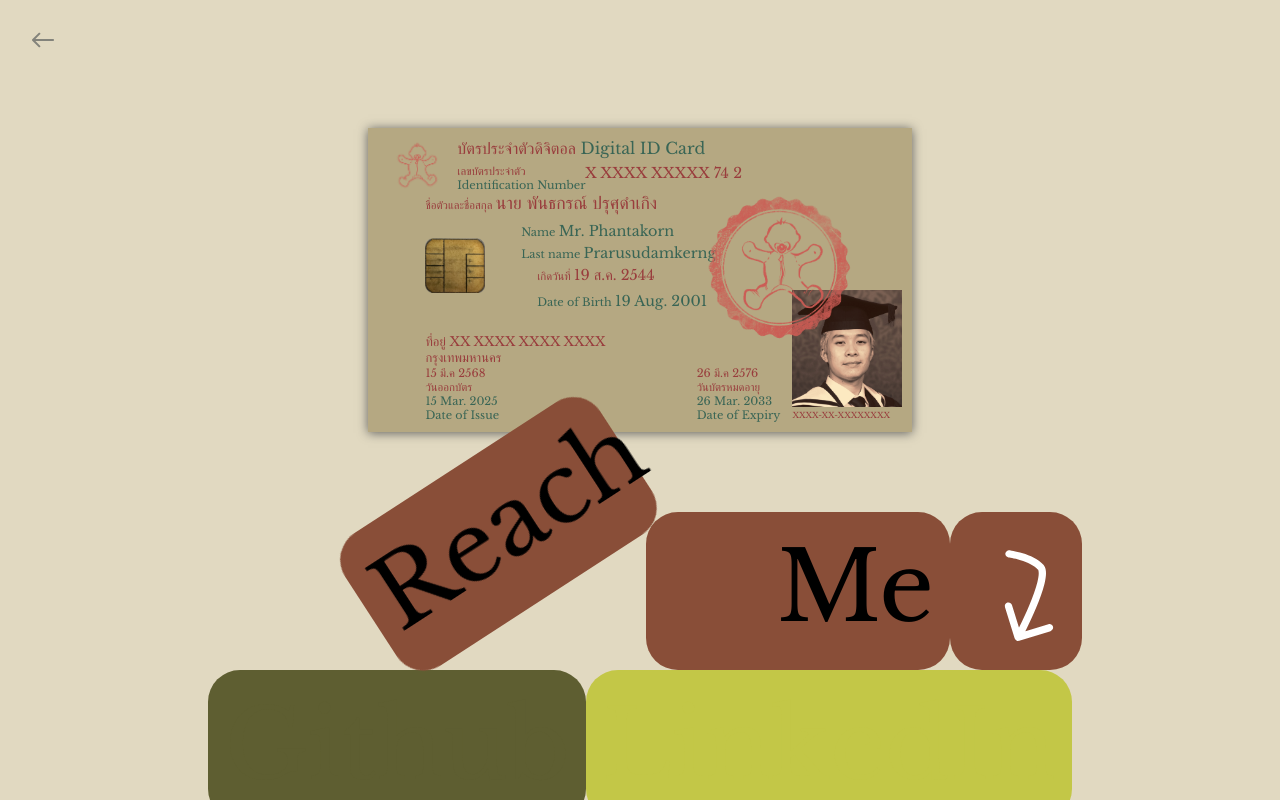
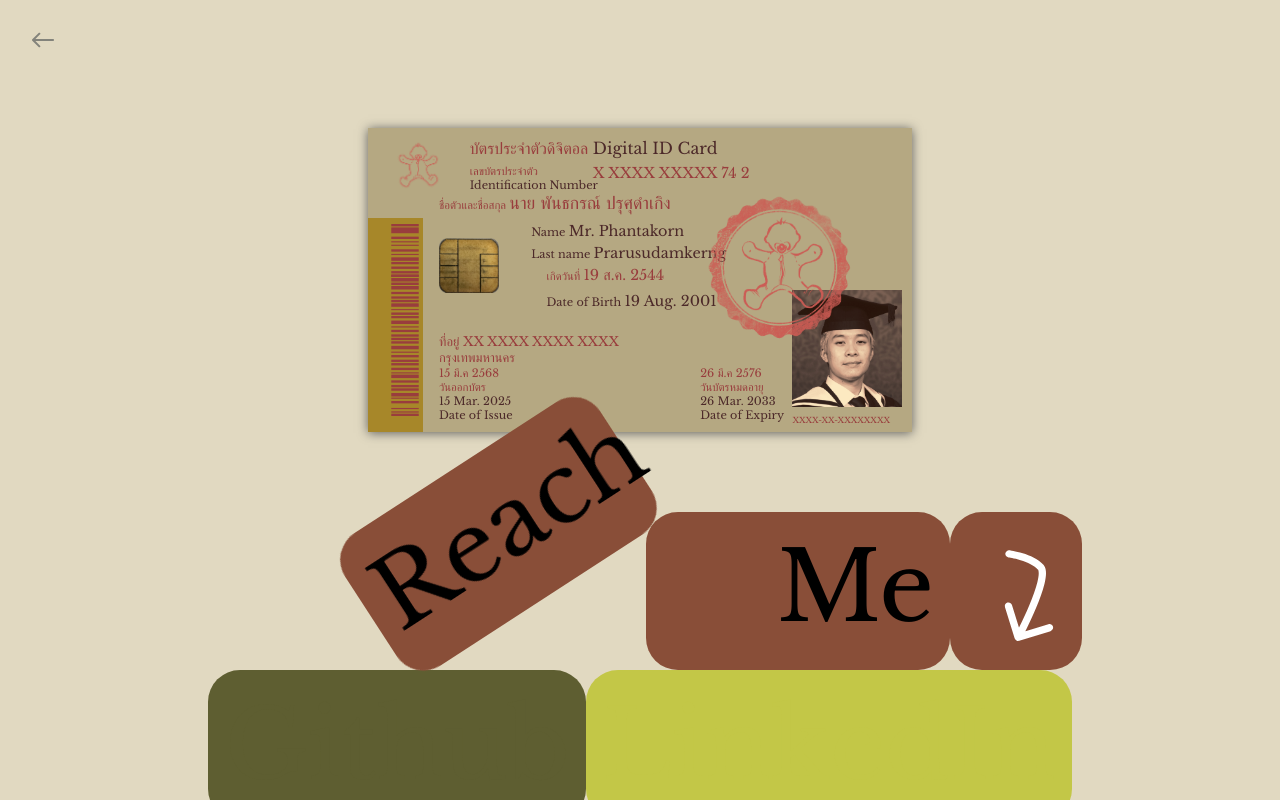
Before and after one commit to phantomcorn/site, a Next.js app: page /about in a window 1280 px wide. Built offline with nearby package versions, Linux system fonts and the light colour scheme.

Commit message:
add barcode to Card

```diff
--- a/src/app/globals.css
+++ b/src/app/globals.css
@@ -30,7 +30,8 @@
 
   --card-bg: #B5A882;
   --card-text: #993D3D;
-  --card-eng-text: #396555;
+  --card-eng-text: #4C2929;
+  --card-barcode-bg: #A78729;
 }
 
 .unselect {
--- a/src/components/Card/Card.js
+++ b/src/components/Card/Card.js
@@ -4,6 +4,7 @@ import profileImage from "@/../public/media.jpg"
 import chip from "@/../public/chip.png"
 import stamp from "@/../public/stamp.PNG"
 import logo from "@/../public/logo.png"
+import barcode from "@/../public/barcode.svg"
 
 export default function Card() {
     return (
@@ -53,6 +54,7 @@ export default function Card() {
 
                         <Image className={styles["card-info"]} src={chip} alt="Card chip" width={60} priority={true}/>
                         <Image src={stamp} className={styles["stamp"]} alt="stamp" width={0} height={0} priority={true}/>
+                        <Image src={barcode} className={styles["barcode"]} alt="barcode" width={0} height={0} priority={true}/>
                     </div>
                 </div>
             </div>
--- a/src/components/Card/Card.module.css
+++ b/src/components/Card/Card.module.css
@@ -23,7 +23,8 @@
     -webkit-backface-visibility: hidden; /* Safari */
     backface-visibility: hidden; /* Hide when object flipped ons its back */
     box-shadow : 0 1px 10px #5F5F5D;
-    padding: 0.6rem;
+    padding-top: 0.6rem;
+    padding-right: 0.6rem;
     color: var(--card-text);
     background-color: var(--card-bg);
 }
@@ -149,6 +150,7 @@
 .card-info:nth-child(15) { /* Date of Issue */
     grid-row: 15;
     grid-column: 2 / span 2;
+    padding-bottom: 0.6rem;
 }
 
 .card-info:nth-child(16) { /* 26 มี.ค 2576  */
@@ -198,8 +200,18 @@
     width: 250px;
 }
 
+.barcode {
+    grid-row: 5 / -1;
+    grid-column: 1 ;
+    align-self: center;
+    height: 100%;
+    background: var(--card-barcode-bg);
+    padding: 0.4rem 0 1rem 1.2rem;
+    margin-right: 1rem;
+}
+
 .green {
-    color: var(--card-eng-text);
+    color: #396555;
 }
 
 .red {
```
Also changed, not shown: public/barcode.svg (added).
